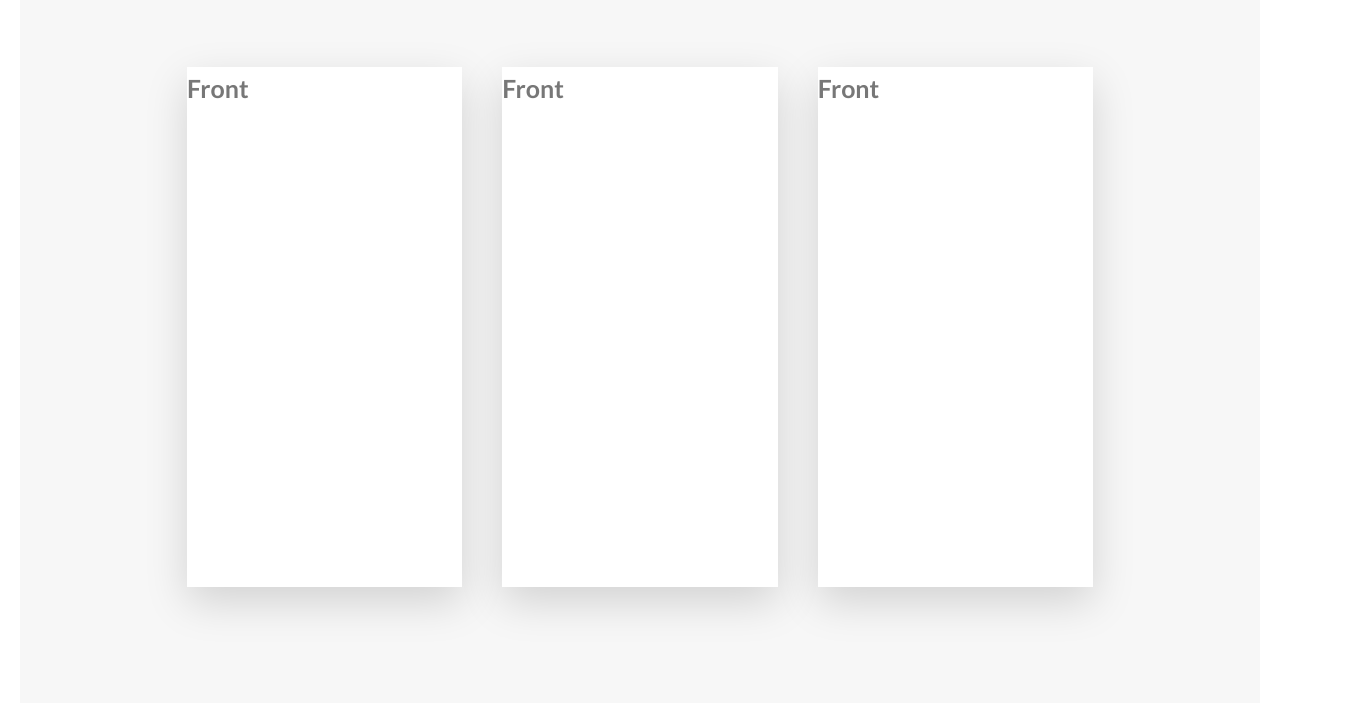
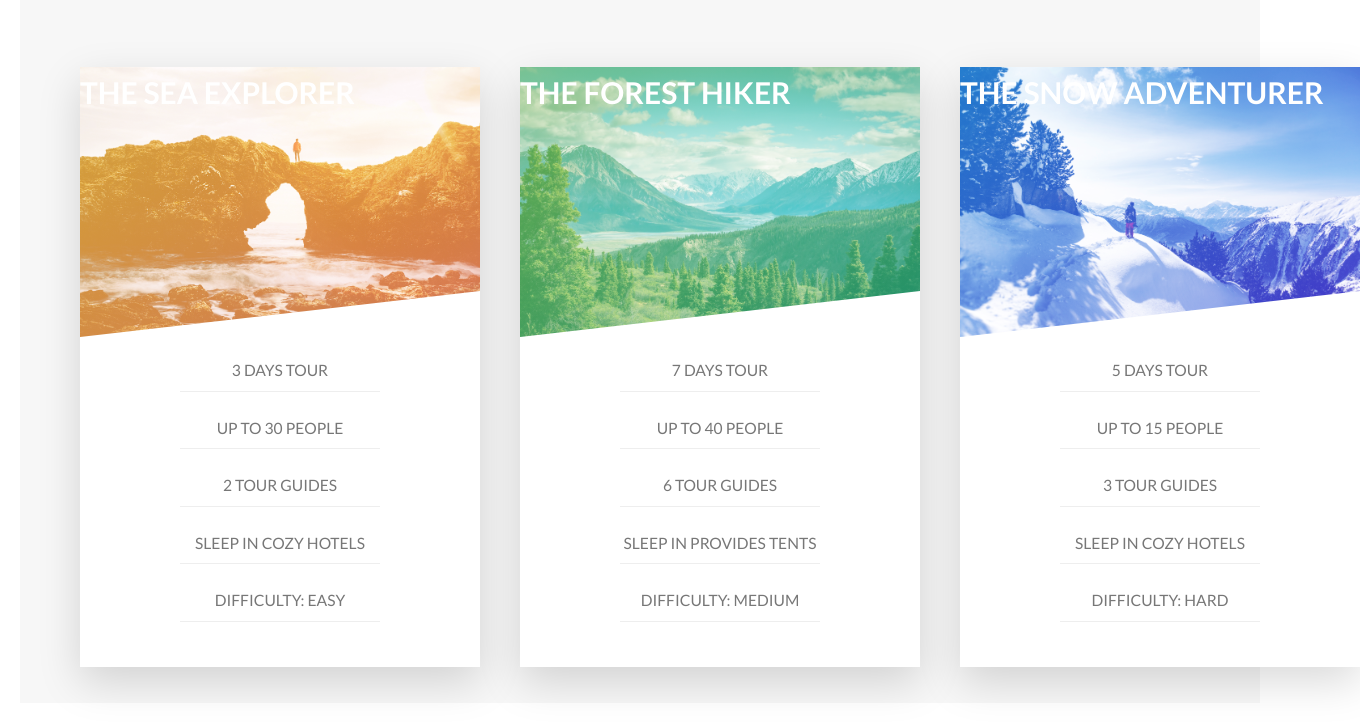
Before and after one commit to ewertonribeiro/Natour, a website: page index.html in a window 1280 px wide. Shown: the part 2037-2760 px from the top of the page, 1360 px wide, since content can reach past the window. Drawn offline with Linux system fonts and the light colour scheme.

Commit message:
Tour Section III

```diff
--- a/index.html
+++ b/index.html
@@ -111,7 +111,17 @@
       <div class="card-wrapper card-wrapper--1">
         <div class="card card-1">
           <div class="card--side card--side--front">
-            <h1>Front</h1>
+            <div class="card-front-img card-front-img--1">
+              <h2>THE SEA EXPLORER</h2>
+            </div>
+
+            <ul class="card-content card-content--1">
+              <li>3 DAYS TOUR</li>
+              <li>UP TO 30 PEOPLE</li>
+              <li>2 TOUR GUIDES</li>
+              <li>SLEEP IN COZY HOTELS</li>
+              <li>DIFFICULTY: EASY</li>
+            </ul>
           </div>
           <div class="card--side card--side--back card--side--back--1">
             <h1>Back</h1>
@@ -123,7 +133,17 @@
       <div class="card-wrapper card-wrapper--2">
         <div class="card card-2">
           <div class="card--side card--side--front">
-            <h1>Front</h1>
+            <div class="card-front-img card-front-img--2">
+              <h2>THE FOREST HIKER</h2>
+            </div>
+            <ul class="card-content card-content--2">
+              <li>7 DAYS TOUR</li>
+              <li>UP TO 40 PEOPLE</li>
+              <li>6 TOUR GUIDES</li>
+              <li>SLEEP IN PROVIDES TENTS</li>
+              <li>DIFFICULTY: MEDIUM</li>
+            </ul>
+
           </div>
           <div class="card--side card--side--back card--side--back--2">
             <h1>Back</h1>
@@ -133,7 +153,17 @@
       <div class="card-wrapper card-wrapper--3">
         <div class="card card-3">
           <div class="card--side card--side--front">
-            <h1>Front</h1>
+            <div class="card-front-img card-front-img--3">
+              <h2>THE SNOW ADVENTURER</h2>
+            </div>
+
+            <ul class="card-content card-content--3">
+              <li>5 DAYS TOUR</li>
+              <li>UP TO 15 PEOPLE</li>
+              <li>3 TOUR GUIDES</li>
+              <li>SLEEP IN COZY HOTELS</li>
+              <li>DIFFICULTY: HARD</li>
+            </ul>
           </div>
           <div class="card--side card--side--back card--side--back--3">
             <h1>Back</h1>
--- a/package.json
+++ b/package.json
@@ -6,7 +6,7 @@
   "scripts": {
     "sass": "node-sass --watch scss -o css",
     "dev": "live-server",
-    "start": "concorrently \"npm run dev\"\"npm run sass\" "
+    "start": "concurrently \"npm run dev\"\"npm run sass\" "
   },
   "repository": {
     "type": "git",
@@ -19,6 +19,7 @@
   },
   "homepage": "https://github.com/ewertonribeiro/Natour#readme",
   "dependencies": {
+    "concurrently": "^7.0.0",
     "node-sass": "^7.0.1"
   }
 }
--- a/scss/layout/tour-section.scss
+++ b/scss/layout/tour-section.scss
@@ -26,24 +26,25 @@
   }
   &--container {
     margin: 0 auto;
-    width: 90%;
+    width: 100%;
     height: 60rem;
     display: grid;
     grid-template-columns: 1fr 1fr 1fr;
     grid-gap: 4rem;
-    padding: 4rem 6rem ;
+    padding: 4rem 1rem ;
   }
   .card-wrapper {
     border-radius: 4px;
     background-color: #f7f7f7;
-
+    width: 40rem;
+    height: 60rem;
 
     //CARD FUNCIONALITY
     .card{
       width: 100%;
       height:100%;
       perspective: 150rem;
-      -webkit-perspective: 150rem;
+        -webkit-perspective: 150rem;
       position: relative;
 
 
@@ -95,6 +96,52 @@
       }
 
 
+    //Front
+      .card-front-img{
+        height: 45%;
+        background-size: cover;
+        clip-path: polygon(0 0,100% 0 , 100% 83% , 0 100%);
+        background-blend-mode: screen;
+
+      &--1{
+        background-image: linear-gradient(to right bottom ,
+          rgba($color-orange-200 , .8) ,
+          rgba($color-orange-400 , .8)) , url(../../img/nat-5.jpg);
+        }
+      &--2{
+         background-image: linear-gradient(to right bottom ,
+          rgba($color-green-200, .8) ,
+          rgba($color-green-400 , .8)) , url(../../img/nat-6.jpg);
+        }
+      &--3{
+        background-image: linear-gradient(to right bottom ,
+          rgba($color-blue-200 , .8) ,
+          rgba($color-purple-300 , .8)) , url(../../img/nat-7.jpg);
+        }
+
+
+        h2{
+          color: $color-white;
+          font-size: 3rem;
+        }
+      }
+
+        .card-content{
+        margin-top: 2rem;
+        width: 100%;
+        display: flex;
+        align-items: center;
+        justify-content: center;
+        flex-direction: column;
+        gap: 2.3rem;
+        list-style: none;
+        >li{
+          width: 50%;
+          text-align: center;
+          padding-bottom: .7rem;
+          border-bottom: 1px solid #eee;
+        }
+      }
 
   }//End Of CARD
 
```
Also changed, not shown: css/main.css, 1 other file.
